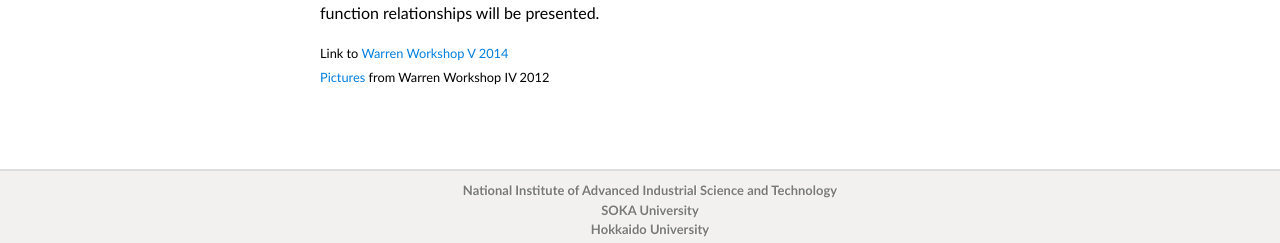
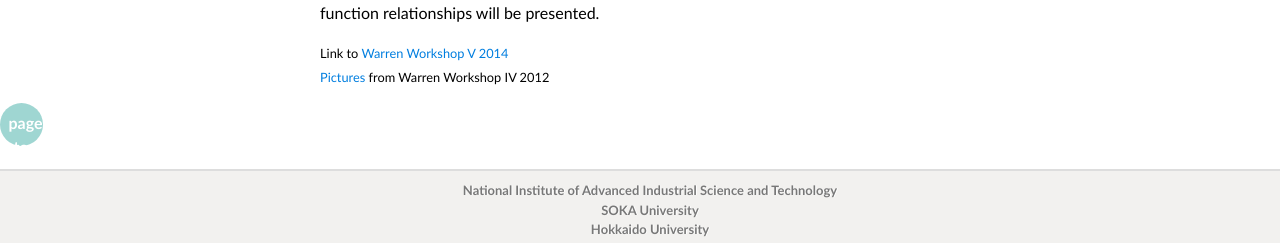
Before and after one commit to yamazakiM/test_warren2016, a Jekyll site: the page built from index.md, in a window 1280 px wide and 1054 px high. Shown: the part 808-1051 px from the top of the window. Built offline with Jekyll 4.4.1, drawn with Linux system fonts in a browser that asks for light colours; nearby versions of some CDN libraries; library files that are not in the unit come from our copies.

Commit message:
Update default.html

```diff
--- a/_layouts/default.html
+++ b/_layouts/default.html
@@ -7,6 +7,7 @@
     <section class="main-content">
             {{ content }}
     </section>
+    <p id="pageTop"><a href="#">page top</a></p>
   </div>
 </body>
 {% include footer.html %}
```
